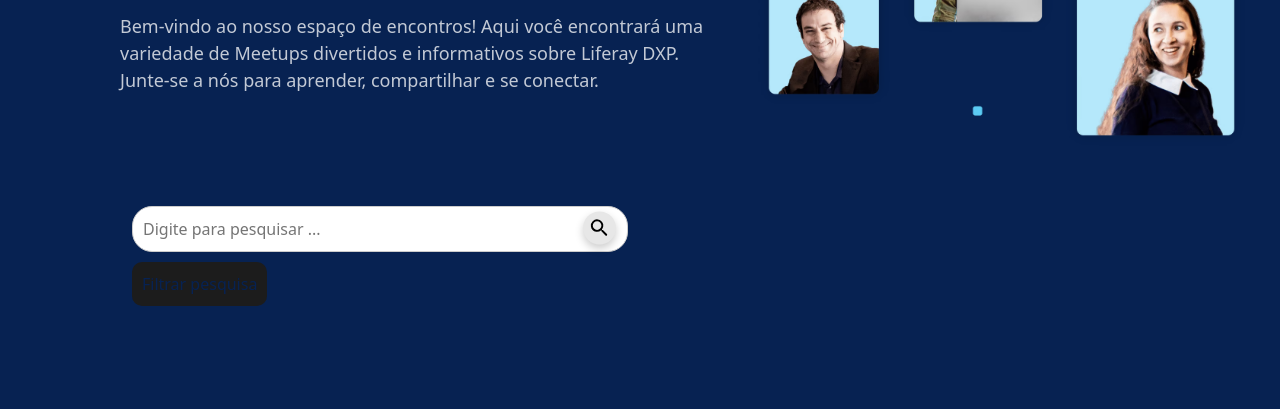
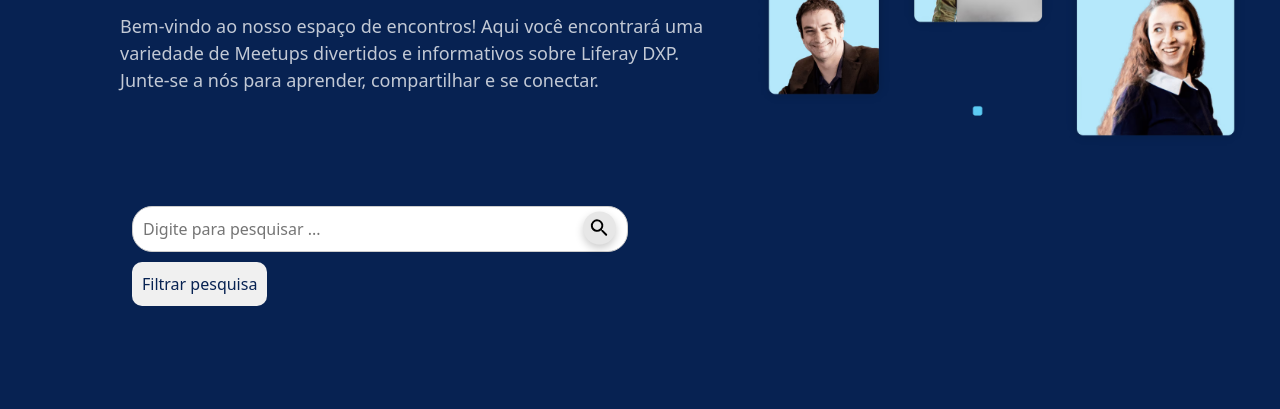
Before and after one commit to melissalimatf/liferay, a plain HTML site: page liferay/index.html in a window 1280 px wide. In both pictures the pointer is over the button "Filtrar pesquisa". Shown: the part 391-800 px from the top of the page. Drawn offline with nearby package versions, Linux system fonts and the light colour scheme; a script that the page names is missing.

Commit message:
Update style.css
button hover

```diff
--- a/liferay/style.css
+++ b/liferay/style.css
@@ -56,7 +56,7 @@
 
 }
 .btnFiltrar:hover{
-    background-color: rgb(28, 28, 28)!important;
+    background-color: rgb(240, 240, 240)!important;
 
 }
 
```
